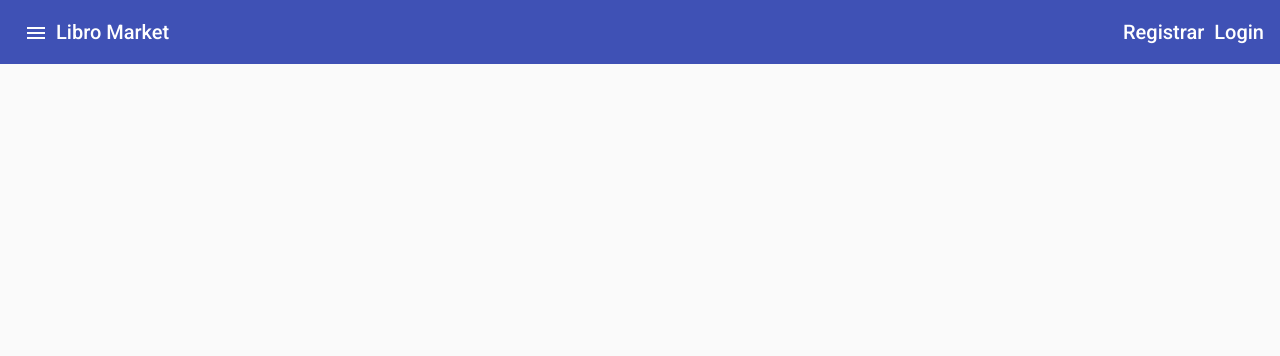
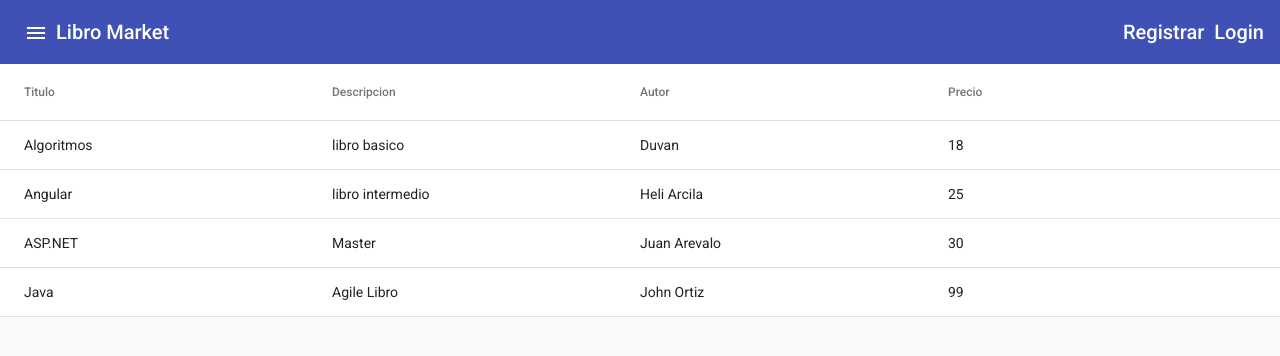
Before and after one commit to Duvan16/angular-mi-web-app, an Angular app: page /books in a window 1280 px wide. Before the commit this address led to /. Shown: the top 356 px of the page. Built offline with nearby package versions, Linux system fonts and the light colour scheme.

Commit message:
18-AgregarMaterialTablaBooks

```diff
--- a/src/app/app-routing.module.ts
+++ b/src/app/app-routing.module.ts
@@ -1,5 +1,6 @@
 import { NgModule } from '@angular/core';
 import { RouterModule, Routes } from '@angular/router';
+import { BooksComponent } from './books/books.component';
 import { InicioComponent } from './inicio.component';
 import { LibrosComponent } from './Libros/libros.component';
 import { LoginComponent } from './seguridad/login/login.component';
@@ -15,6 +16,7 @@ const routes: Routes = [
   { path: 'libros', component: LibrosComponent },
   { path: 'registrar', component: RegistrarComponent },
   { path: 'login', component: LoginComponent },
+  { path: 'books', component: BooksComponent },
 ];
 
 @NgModule({
--- a/src/app/app.module.ts
+++ b/src/app/app.module.ts
@@ -17,6 +17,8 @@ import { FlexLayoutModule } from '@angular/flex-layout';
 import { BarraComponent } from './navegacion/barra/barra.component';
 import { MenuListaComponent } from './navegacion/menu-lista/menu-lista.component';
 import { SeguridadService } from './seguridad/seguridad.service';
+import { BooksComponent } from './books/books.component';
+import { BooksService } from './books/books.service';
 
 @NgModule({
   declarations: [
@@ -29,6 +31,7 @@ import { SeguridadService } from './seguridad/seguridad.service';
     LoginComponent,
     BarraComponent,
     MenuListaComponent,
+    BooksComponent,
   ],
   imports: [
     BrowserModule,
@@ -38,7 +41,7 @@ import { SeguridadService } from './seguridad/seguridad.service';
     MaterialModule,
     FlexLayoutModule,
   ],
-  providers: [LibrosService, SeguridadService],
+  providers: [LibrosService, SeguridadService, BooksService],
   bootstrap: [AppComponent],
 })
 export class AppModule {}
--- /dev/null
+++ b/src/app/books/books.component.html
@@ -0,0 +1,26 @@
+<mat-table [dataSource]="dataSource" matSort>
+
+    <ng-container matColumnDef="titulo">
+        <mat-header-cell *matHeaderCellDef mat-sort-header>Titulo</mat-header-cell>
+        <mat-cell *matCellDef="let element">{{element.titulo}}</mat-cell>
+    </ng-container>
+
+    <ng-container matColumnDef="descripcion">
+        <mat-header-cell *matHeaderCellDef mat-sort-header>Descripcion</mat-header-cell>
+        <mat-cell *matCellDef="let element">{{element.descripcion}}</mat-cell>
+    </ng-container>
+
+    <ng-container matColumnDef="autor">
+        <mat-header-cell *matHeaderCellDef mat-sort-header>Autor</mat-header-cell>
+        <mat-cell *matCellDef="let element">{{element.autor}}</mat-cell>
+    </ng-container>
+
+    <ng-container matColumnDef="precio">
+        <mat-header-cell *matHeaderCellDef mat-sort-header>Precio</mat-header-cell>
+        <mat-cell *matCellDef="let element">{{element.precio}}</mat-cell>
+    </ng-container>
+
+    <mat-header-row *matHeaderRowDef="desplegarColumnas"></mat-header-row>
+    <mat-row *matRowDef="let row, columns: desplegarColumnas"></mat-row>
+
+</mat-table>
--- /dev/null
+++ b/src/app/books/books.component.ts
@@ -0,0 +1,27 @@
+import { AfterViewInit, Component, OnInit, ViewChild } from '@angular/core';
+import { BooksService } from './books.service';
+import { Books } from './books.model';
+import { MatTableDataSource } from '@angular/material/table';
+import { MatSort } from '@angular/material/sort';
+
+@Component({
+  selector: 'app-books',
+  templateUrl: './books.component.html',
+  styleUrls: ['./books.component.css'],
+})
+export class BooksComponent implements OnInit, AfterViewInit {
+  bookData: Books[] = [];
+  desplegarColumnas = ['titulo', 'descripcion', 'autor', 'precio'];
+  dataSource = new MatTableDataSource<Books>();
+  @ViewChild(MatSort) ordenamiento!: MatSort;
+
+  constructor(private booksService: BooksService) {}
+
+  ngOnInit(): void {
+    this.dataSource.data = this.booksService.obtenerLibros();
+  }
+
+  ngAfterViewInit(): void {
+    this.dataSource.sort = this.ordenamiento;
+  }
+}
--- /dev/null
+++ b/src/app/books/books.service.ts
@@ -0,0 +1,37 @@
+import { Books } from './books.model';
+export class BooksService {
+  private booksLista: Books[] = [
+    {
+      libroId: 1,
+      titulo: 'Algoritmos',
+      descripcion: 'libro basico',
+      autor: 'Duvan',
+      precio: 18,
+    },
+    {
+      libroId: 2,
+      titulo: 'Angular',
+      descripcion: 'libro intermedio',
+      autor: 'Heli Arcila',
+      precio: 25,
+    },
+    {
+      libroId: 3,
+      titulo: 'ASP.NET',
+      descripcion: 'Master',
+      autor: 'Juan Arevalo',
+      precio: 30,
+    },
+    {
+      libroId: 4,
+      titulo: 'Java',
+      descripcion: 'Agile Libro',
+      autor: 'John Ortiz',
+      precio: 99,
+    },
+  ];
+
+  obtenerLibros() {
+    return this.booksLista.slice();
+  }
+}
--- a/src/app/material.module.ts
+++ b/src/app/material.module.ts
@@ -7,6 +7,8 @@ import { MatSidenavModule } from '@angular/material/sidenav';
 import { MatToolbarModule } from '@angular/material/toolbar';
 import { MatListModule } from '@angular/material/list';
 import { MatCardModule } from '@angular/material/card';
+import { MatTableModule } from '@angular/material/table';
+import { MatSortModule } from '@angular/material/sort';
 
 @NgModule({
   imports: [
@@ -18,6 +20,8 @@ import { MatCardModule } from '@angular/material/card';
     MatToolbarModule,
     MatListModule,
     MatCardModule,
+    MatTableModule,
+    MatSortModule,
   ],
   exports: [
     MatButtonModule,
@@ -28,6 +32,8 @@ import { MatCardModule } from '@angular/material/card';
     MatToolbarModule,
     MatListModule,
     MatCardModule,
+    MatTableModule,
+    MatSortModule,
   ],
 })
 export class MaterialModule {}
```
Also changed, not shown: src/app/books/books.model.ts (added, +8 -0 lines), src/app/books/books.component.css (added), 1 other file (tests, documents, lock files or other folders).
